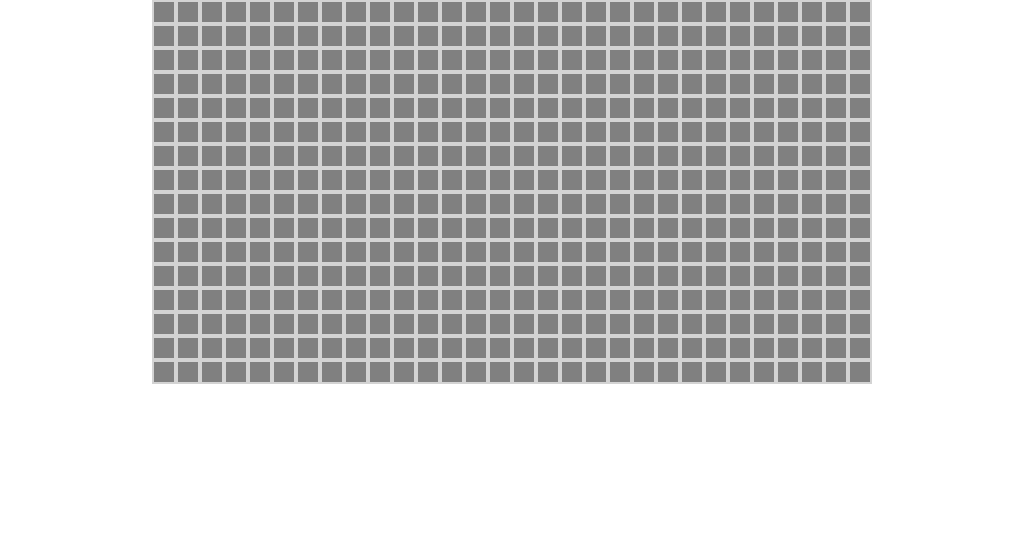
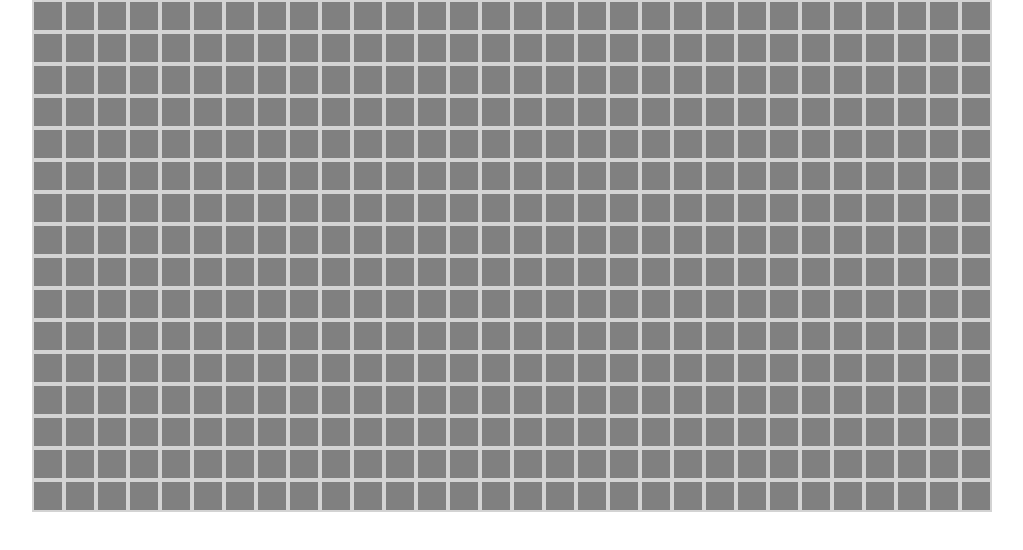
Before and after one commit to elloot/swept, a Next.js app: page / in a window 1280 px wide. Shown: the top 550 px of the page, without its empty margins (128-1151 px from the left). Built offline with nearby package versions, Linux system fonts and the light colour scheme.

Commit message:
💄 make the tiles larger

```diff
--- a/components/Tile.module.scss
+++ b/components/Tile.module.scss
@@ -7,8 +7,8 @@
 }
 
 .tile {
-  width: 24px;
-  height: 24px;
+  width: 32px;
+  height: 32px;
   border: 2px lightgray solid;
   display: flex;
   align-items: center;
```
